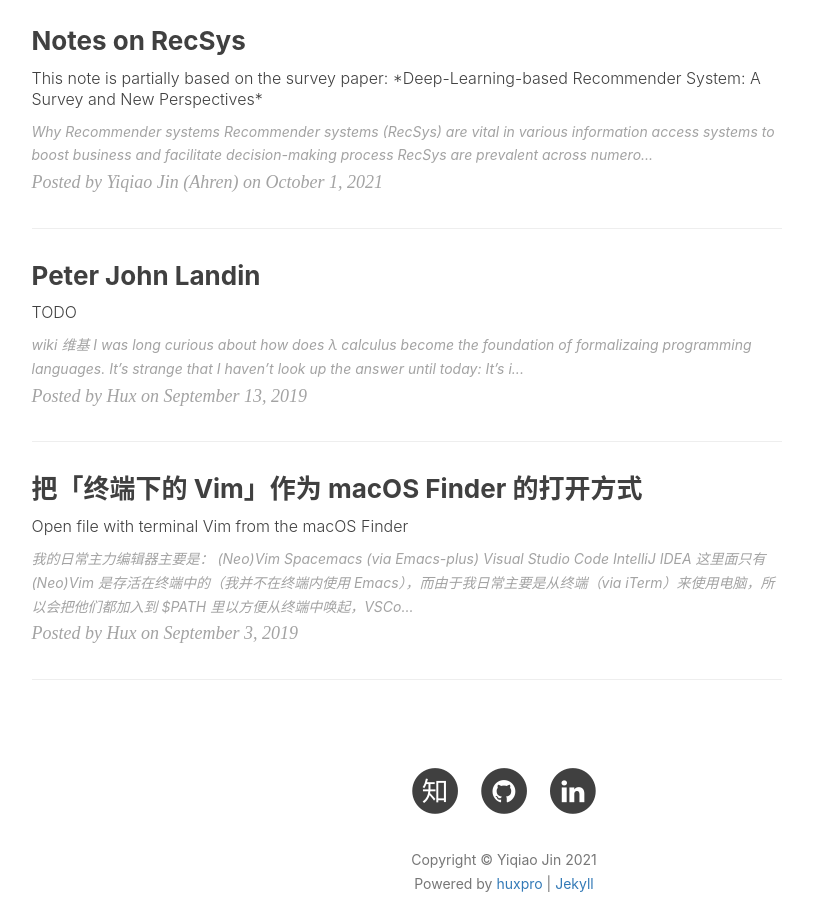
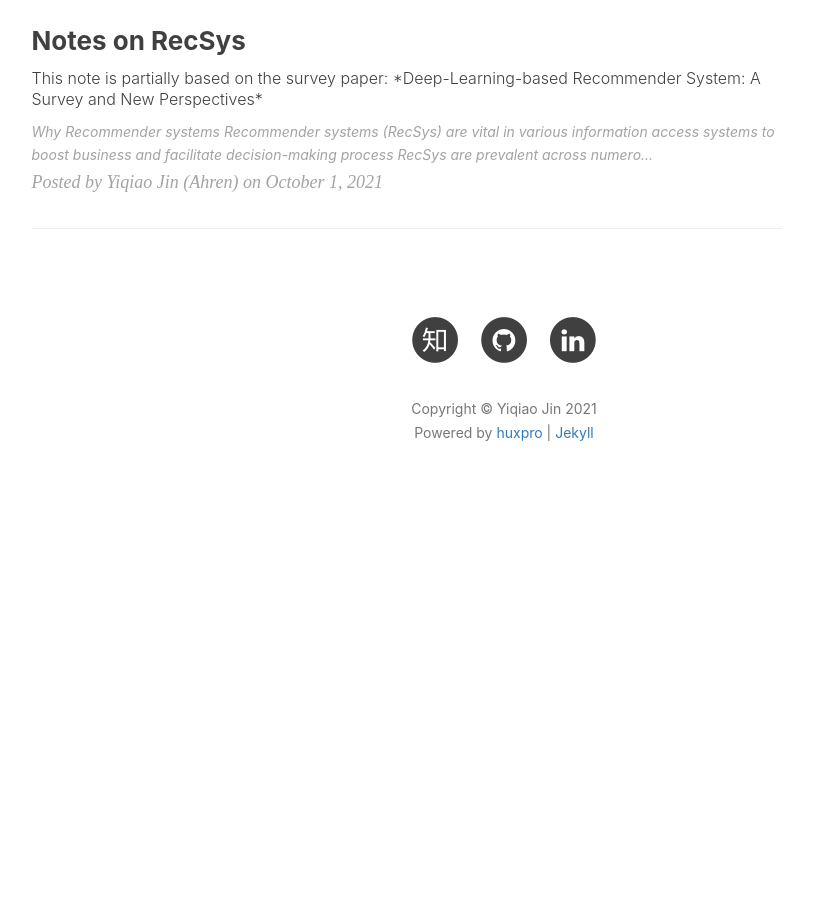
Before and after one commit to Ahren09/bak_Ahren09.github.io, a Jekyll site: the page built from index.html, in a window 1280 px wide and 900 px high, scrolled down 1339 px. Shown: the whole window, without its empty margins (136-949 px from the left). Built offline with Jekyll 4.4.1, drawn with Linux system fonts in a browser that asks for light colours; nearby versions of some CDN libraries; the list of posts is cut into pages by our own code; comment, search, counter and statistics services are not loaded; after the commit the page ends 1876 px from its top, so only the background shows below that.

Commit message:
Delete posts on homepage

````diff
--- a/404.html
+++ b/404.html
@@ -3,7 +3,7 @@ layout: default
 title: 404
 hide-in-nav: true
 description: "Bam! 404"
-header-img: "img/Hokkaido-Tree.jpg"
+header-img: "img/Ahren/Hokkaido-Tree.jpg"
 permalink: /404.html
 ---
 
--- a/_posts/2019-09-03-vim-from-finder.md
+++ /dev/null
@@ -1,52 +0,0 @@
----
-layout: post
-title: "把「终端下的 Vim」作为 macOS Finder 的打开方式"
-subtitle: 'Open file with terminal Vim from the macOS Finder'
-author: "Hux"
-header-style: text
-tags:
-  - Vim
----
-
-我的日常主力编辑器主要是：
-
-- (Neo)Vim
-- Spacemacs (via Emacs-plus)
-- Visual Studio Code
-- IntelliJ IDEA
-
-这里面只有 (Neo)Vim 是存活在终端中的（我并不在终端内使用 Emacs），而由于我日常主要是从终端（via iTerm）来使用电脑，所以会把他们都加入到 `$PATH` 里以方便从终端中唤起，VSCode 和 IDEA 都有一键加入的功能， Emacs 我在 `~/.zshrc` 中放了一个 `alias emacs='open -n -a Emacs.app .'` 解决。
-
-但是，偶尔也会有从 Finder 中打开文件的需求，这时候如果通常会打开拓展名所绑定的 `Open with...` 应用，在大部分时候我的默认绑定是 VSCode，但是今天心血来潮觉得有没有办法直接打开 Vim 呢？搜了一下还真有基于 AppleScript 的解决方案：
-
-1. 打开 `Automator.app`
-2. 选择 `New Document`
-3. 找到 `Run AppleScript` 的 action 双击添加
-4. 编写 AppleScript 脚本来唤起终端与 vim （下文给出了我的脚本你可以直接稍作修改使用）
-5. 保存为 `Applications/iTermVim.app` （你可以自己随便取）
-6. 找到你想要以这种方式打开的文件，比如 `<随便>.markdown`，`⌘ i` 获取信息然后修改 `Open with` 为这个应用然后 `Change All...`
-
-效果超爽 ;)
-
-```applescript
-on run {input, parameters}
-  set filename to POSIX path of input
-  set cmd to "clear; cd `dirname " & filename & "`;vim " & quote & filename & quote
-  tell application "iTerm"
-    activate
-    tell the current window
-      create tab with default profile
-      tell the current session
-        write text cmd
-      end tell
-    end tell
-  end tell
-end run
-```
-
-我这里的代码是采取是用 `iTerm` 与唤起 `vim`、窗口置前、在新窗口中打开、同时 `cd` 到目录。你也可以改成用 macOS 自带的 `Terminal.app`、在新窗口而非新 tab 打开、应用不同的 profile、或是执行其他 executable 等……任你发挥啦。
-
-### References
-
-- [Open file in iTerm vim for MacOS Sierra](https://gist.github.com/charlietran/43639b0f4e0a01c7c20df8f1929b76f2)
-- [Open file in Terminal Vim on OSX](https://bl.ocks.org/napcs/2d8376e941133ccfad63e33bf1b1b60c)
--- a/_posts/cs_idols/2019-09-13-peter-john-landin.md
+++ /dev/null
@@ -1,32 +0,0 @@
----
-title: "Peter John Landin"
-subtitle: "TODO"
-layout: post
-author: "Hux"
-header-style: text
-tags:
-  - CS Idols
----
-
-> - [wiki](https://en.wikipedia.org/wiki/Peter_Landin)
-> - [维基](https://zh.wikipedia.org/wiki/%E5%BD%BC%E5%BE%97%C2%B7%E5%85%B0%E4%B8%81)
-
-I was long curious about how does λ calculus become the foundation of formalizaing programming languages. It's strange that I haven't look up the answer until today: It's invented so early by Alonzo Church (whom I will write another post for) as an alternative mathematic foundation in 1930s and its relation with programming language was re-discoverred in 1960s.
-
-From the "Lambda calculus and programming languages" section of wikipedia page:
-
-> As pointed out by Peter Landin's 1965 paper "A Correspondence between ALGOL 60 and Church's Lambda-notation"
-
-I found this name quite familiar since I read his paper "The mechanical evaluation of expressions" before, in which he introduced the first abstract machine for functional programming language, namely [SECD machine](https://en.wikipedia.org/wiki/SECD_machine). This paper also define the term [Closure](https://en.wikipedia.org/wiki/Closure_(computer_programming)) which becomes a prevalent notion in computer programming nowadays.
-
-Besides of that, his contributions also include:
-
-- on ALGO definition
-- [ISWIM](https://en.wikipedia.org/wiki/ISWIM) programming language
-- [off-side rule](https://en.wikipedia.org/wiki/Off-side_rule), known as "indentation-based" syntax nowadays, popularized by Miranda, Haskell, Python, etc.
-- coin the term [syntactic sugar](https://en.wikipedia.org/wiki/Syntactic_sugar)
-
-He was much influenced by a study of McCarthy's LISP and taught [Tony Hoare](https://en.wikipedia.org/wiki/Tony_Hoare) ALGO with Peter Naur and Edsger W. Dijkstra. (Oh yes, definitely 4 more people to write).
-
-I have just download his old, influential paper "The next 700 programming languages".
-I am sure it will be an enjoyable read.
````
